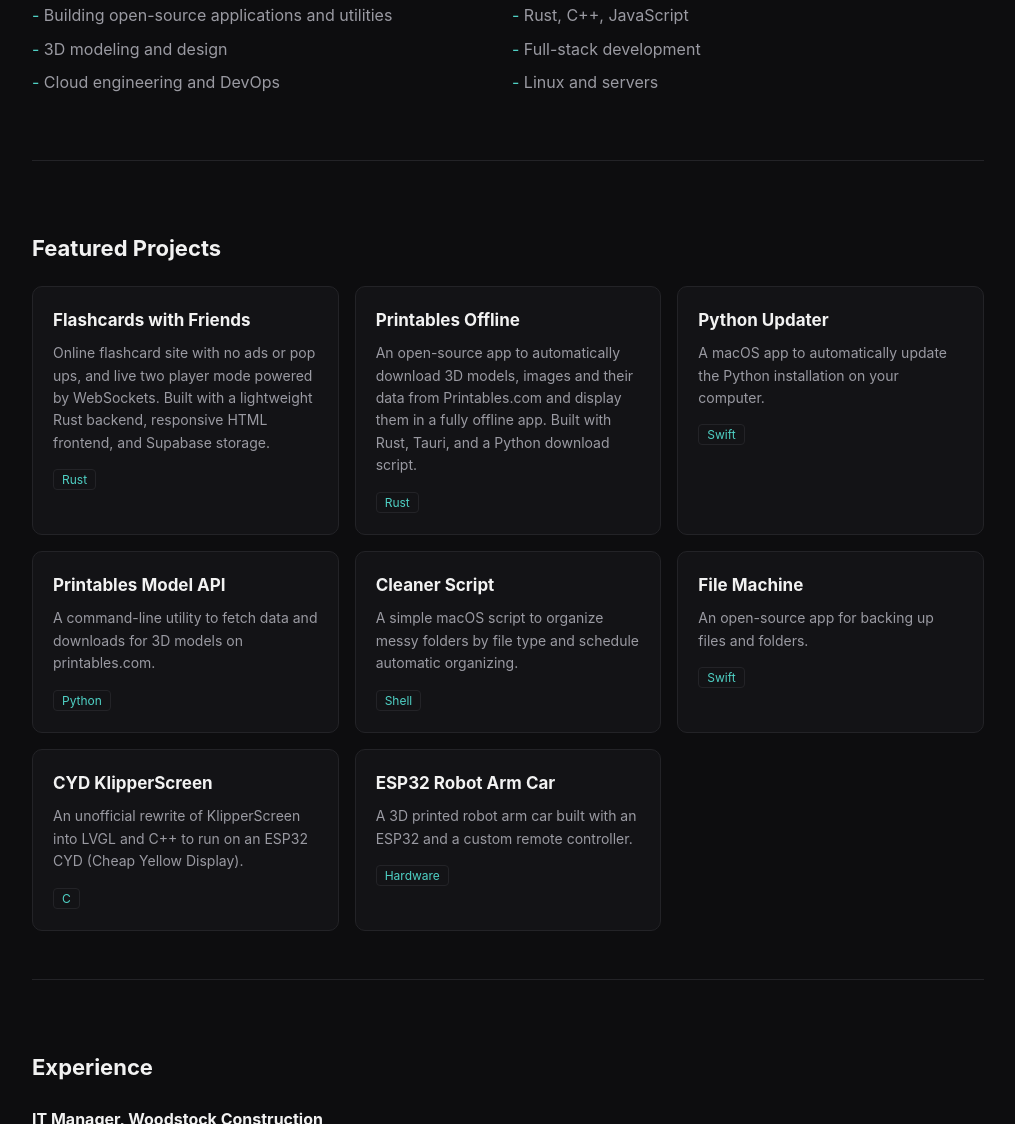
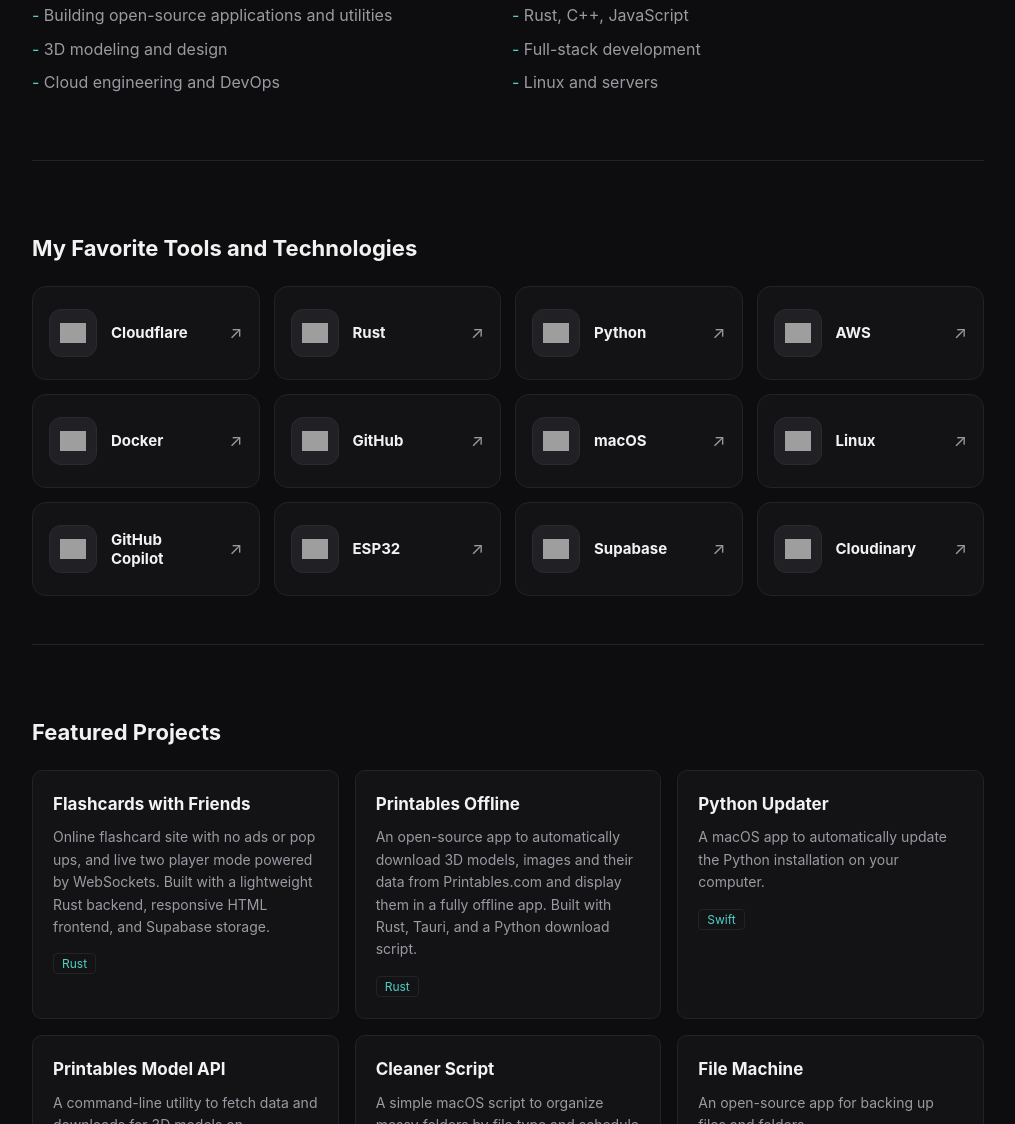
Before and after one commit to JacRob32/jacrob32.github.io, a plain HTML site: page index.html in a window 1280 px wide. Shown: the part 703-1827 px from the top of the page, without its empty margins (132-1147 px from the left). Drawn offline with Linux system fonts and the light colour scheme; grey boxes are pictures that could not be loaded.

Commit message:
Add favorite tools and technologies section with linked logos

```diff
--- a/index.html
+++ b/index.html
@@ -12,6 +12,7 @@
     <span class="logo">@JacRob32</span>
     <nav>
       <a href="#about">About</a>
+      <a href="#tools">Tools</a>
       <a href="#projects">Projects</a>
       <a href="#experience">Experience</a>
       <a href="#contact">Contact</a>
@@ -44,58 +45,91 @@
     </ul>
   </section>
 
+  <section id="tools" class="tools">
+    <h3>My Favorite Tools and Technologies</h3>
+    <div class="tool-grid">
+      <a class="tool-card" href="https://www.cloudflare.com/" target="_blank" rel="noopener noreferrer" aria-label="Cloudflare website">
+        <span class="tool-logo"><img src="https://cdn.simpleicons.org/cloudflare/F38020" alt="Cloudflare logo"></span><span class="tool-name">Cloudflare</span><span class="tool-arrow" aria-hidden="true">↗</span>
+      </a>
+      <a class="tool-card" href="https://www.rust-lang.org/" target="_blank" rel="noopener noreferrer" aria-label="Rust website">
+        <span class="tool-logo"><img src="https://cdn.simpleicons.org/rust/CE412B" alt="Rust logo"></span><span class="tool-name">Rust</span><span class="tool-arrow" aria-hidden="true">↗</span>
+      </a>
+      <a class="tool-card" href="https://www.python.org/" target="_blank" rel="noopener noreferrer" aria-label="Python website">
+        <span class="tool-logo"><img src="https://cdn.simpleicons.org/python/3776AB" alt="Python logo"></span><span class="tool-name">Python</span><span class="tool-arrow" aria-hidden="true">↗</span>
+      </a>
+      <a class="tool-card" href="https://aws.amazon.com/" target="_blank" rel="noopener noreferrer" aria-label="Amazon Web Services website">
+        <span class="tool-logo"><img src="https://cdn.simpleicons.org/amazonaws/FF9900" alt="AWS logo"></span><span class="tool-name">AWS</span><span class="tool-arrow" aria-hidden="true">↗</span>
+      </a>
+      <a class="tool-card" href="https://www.docker.com/" target="_blank" rel="noopener noreferrer" aria-label="Docker website">
+        <span class="tool-logo"><img src="https://cdn.simpleicons.org/docker/2496ED" alt="Docker logo"></span><span class="tool-name">Docker</span><span class="tool-arrow" aria-hidden="true">↗</span>
+      </a>
+      <a class="tool-card" href="https://github.com/" target="_blank" rel="noopener noreferrer" aria-label="GitHub website">
+        <span class="tool-logo"><img src="https://cdn.simpleicons.org/github/F2F2F2" alt="GitHub logo"></span><span class="tool-name">GitHub</span><span class="tool-arrow" aria-hidden="true">↗</span>
+      </a>
+      <a class="tool-card" href="https://www.apple.com/macos/" target="_blank" rel="noopener noreferrer" aria-label="macOS website">
+        <span class="tool-logo"><img src="https://cdn.simpleicons.org/macos/F2F2F2" alt="macOS logo"></span><span class="tool-name">macOS</span><span class="tool-arrow" aria-hidden="true">↗</span>
+      </a>
+      <a class="tool-card" href="https://www.linux.org/" target="_blank" rel="noopener noreferrer" aria-label="Linux website">
+        <span class="tool-logo"><img src="https://cdn.simpleicons.org/linux/FCC624" alt="Linux logo"></span><span class="tool-name">Linux</span><span class="tool-arrow" aria-hidden="true">↗</span>
+      </a>
+      <a class="tool-card" href="https://github.com/features/copilot" target="_blank" rel="noopener noreferrer" aria-label="GitHub Copilot website">
+        <span class="tool-logo"><img src="https://cdn.simpleicons.org/githubcopilot/F2F2F2" alt="GitHub Copilot logo"></span><span class="tool-name">GitHub Copilot</span><span class="tool-arrow" aria-hidden="true">↗</span>
+      </a>
+      <a class="tool-card" href="https://www.espressif.com/en/products/socs/esp32" target="_blank" rel="noopener noreferrer" aria-label="ESP32 website">
+        <span class="tool-logo"><img src="https://cdn.simpleicons.org/espressif/E7352C" alt="Espressif logo"></span><span class="tool-name">ESP32</span><span class="tool-arrow" aria-hidden="true">↗</span>
+      </a>
+      <a class="tool-card" href="https://supabase.com/" target="_blank" rel="noopener noreferrer" aria-label="Supabase website">
+        <span class="tool-logo"><img src="https://cdn.simpleicons.org/supabase/3FCF8E" alt="Supabase logo"></span><span class="tool-name">Supabase</span><span class="tool-arrow" aria-hidden="true">↗</span>
+      </a>
+      <a class="tool-card" href="https://cloudinary.com/" target="_blank" rel="noopener noreferrer" aria-label="Cloudinary website">
+        <span class="tool-logo"><img src="https://cdn.simpleicons.org/cloudinary/3448C5" alt="Cloudinary logo"></span><span class="tool-name">Cloudinary</span><span class="tool-arrow" aria-hidden="true">↗</span>
+      </a>
+    </div>
+  </section>
+
   <section id="projects" class="projects">
     <h3>Featured Projects</h3>
     <div class="grid">
-
       <a class="card" href="https://flashcardswithfriends.com/" target="_blank" rel="noopener">
         <h4>Flashcards with Friends</h4>
         <p>Online flashcard site with no ads or pop ups, and live two player mode powered by WebSockets. Built with a lightweight Rust backend, responsive HTML frontend, and Supabase storage.</p>
         <span class="tag">Rust</span>
       </a>
-
       <a class="card" href="https://github.com/JacRob32/Printables-Offline" target="_blank" rel="noopener">
         <h4>Printables Offline</h4>
         <p>An open-source app to automatically download 3D models, images and their data from Printables.com and display them in a fully offline app. Built with Rust, Tauri, and a Python download script.</p>
         <span class="tag">Rust</span>
       </a>
-
       <a class="card" href="https://github.com/JacRob32/Python-Updater" target="_blank" rel="noopener">
         <h4>Python Updater</h4>
         <p>A macOS app to automatically update the Python installation on your computer.</p>
         <span class="tag">Swift</span>
       </a>
-
       <a class="card" href="https://github.com/JacRob32/Printables-Model-API" target="_blank" rel="noopener">
         <h4>Printables Model API</h4>
         <p>A command-line utility to fetch data and downloads for 3D models on printables.com.</p>
         <span class="tag">Python</span>
       </a>
-
       <a class="card" href="https://github.com/JacRob32/Cleaner-Script" target="_blank" rel="noopener">
         <h4>Cleaner Script</h4>
         <p>A simple macOS script to organize messy folders by file type and schedule automatic organizing.</p>
         <span class="tag">Shell</span>
       </a>
-
       <a class="card" href="https://github.com/JacRob32/File-Machine" target="_blank" rel="noopener">
         <h4>File Machine</h4>
         <p>An open-source app for backing up files and folders.</p>
         <span class="tag">Swift</span>
       </a>
-
       <a class="card" href="https://github.com/JacRob32/CYD-KlipperScreen" target="_blank" rel="noopener">
         <h4>CYD KlipperScreen</h4>
         <p>An unofficial rewrite of KlipperScreen into LVGL and C++ to run on an ESP32 CYD (Cheap Yellow Display).</p>
         <span class="tag">C</span>
       </a>
-
       <a class="card" href="https://github.com/JacRob32/Esp32-Robot-Arm-Car" target="_blank" rel="noopener">
         <h4>ESP32 Robot Arm Car</h4>
         <p>A 3D printed robot arm car built with an ESP32 and a custom remote controller.</p>
         <span class="tag">Hardware</span>
       </a>
-
     </div>
   </section>
 
--- a/style.css
+++ b/style.css
@@ -164,6 +164,71 @@ section h3 {
   border-radius: 4px;
 }
 
+.tool-grid {
+  display: grid;
+  grid-template-columns: repeat(auto-fit, minmax(190px, 1fr));
+  gap: 14px;
+}
+
+.tool-card {
+  min-height: 94px;
+  display: flex;
+  align-items: center;
+  gap: 14px;
+  padding: 16px;
+  background: var(--bg-alt);
+  border: 1px solid var(--border);
+  border-radius: 14px;
+  transition: border-color 160ms ease, transform 160ms ease, background 160ms ease;
+}
+
+.tool-card:hover {
+  border-color: #45454d;
+  background: #19191d;
+  transform: translateY(-2px);
+}
+
+.tool-card:focus-visible {
+  outline: 2px solid var(--accent);
+  outline-offset: 3px;
+}
+
+.tool-logo {
+  width: 48px;
+  height: 48px;
+  flex: 0 0 48px;
+  display: grid;
+  place-items: center;
+  background: #202025;
+  border: 1px solid #2a2a30;
+  border-radius: 12px;
+}
+
+.tool-logo img {
+  display: block;
+  width: 26px;
+  height: 26px;
+  object-fit: contain;
+}
+
+.tool-name {
+  font-size: 15px;
+  font-weight: 650;
+  line-height: 1.3;
+}
+
+.tool-arrow {
+  margin-left: auto;
+  color: var(--muted);
+  font-size: 17px;
+  transition: color 160ms ease, transform 160ms ease;
+}
+
+.tool-card:hover .tool-arrow {
+  color: var(--accent);
+  transform: translate(2px, -2px);
+}
+
 .job h4 { margin-bottom: 8px; }
 
 .job ul, .working-on ul {
@@ -193,5 +258,12 @@ footer {
 @media (max-width: 600px) {
   .hero h1 { font-size: 40px; }
   .interests { grid-template-columns: 1fr; }
-  .nav nav a { margin-left: 14px; font-size: 13px; }
+  .nav-inner { align-items: flex-start; gap: 12px; }
+  .nav nav { display: flex; flex-wrap: wrap; justify-content: flex-end; gap: 8px 14px; }
+  .nav nav a { margin-left: 0; font-size: 13px; }
+  .tool-grid { grid-template-columns: repeat(2, minmax(0, 1fr)); gap: 10px; }
+  .tool-card { min-height: 82px; gap: 10px; padding: 12px; }
+  .tool-logo { width: 40px; height: 40px; flex-basis: 40px; border-radius: 10px; }
+  .tool-logo img { width: 22px; height: 22px; }
+  .tool-name { font-size: 13px; }
 }
```
